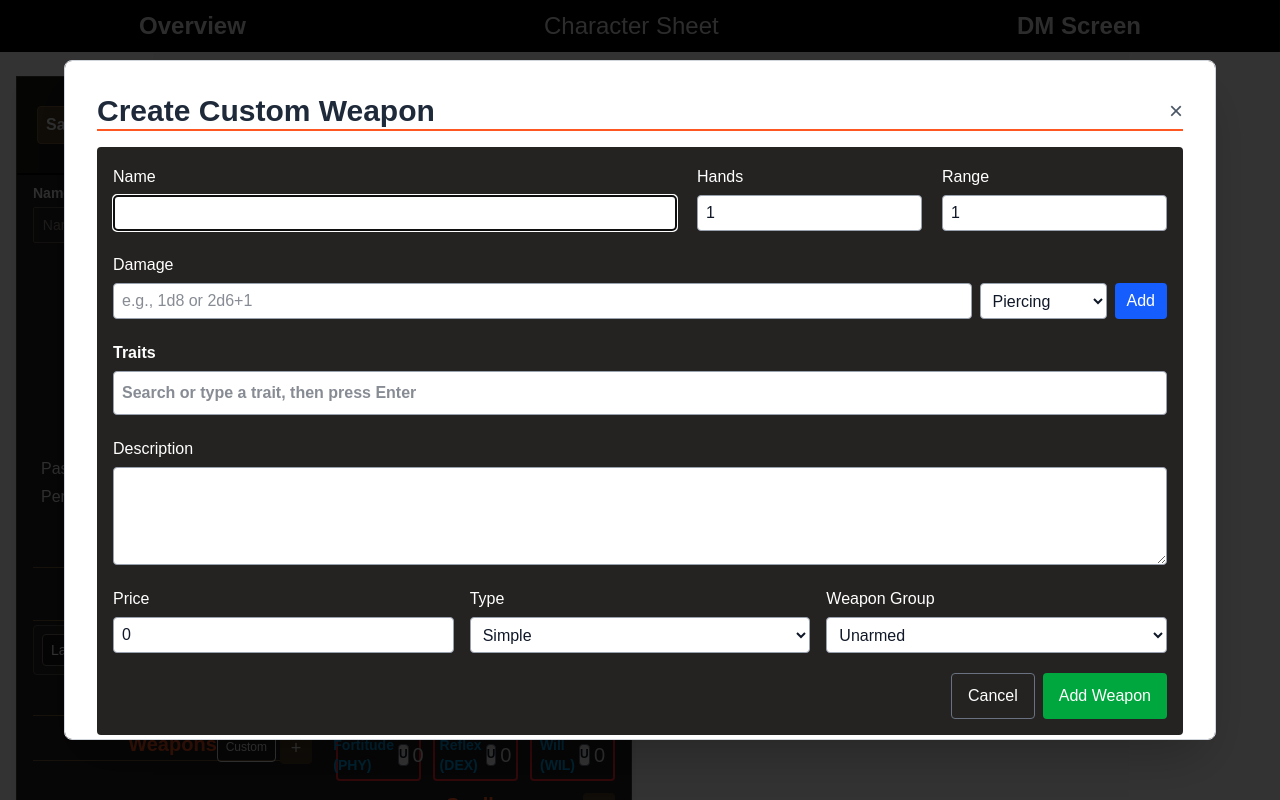
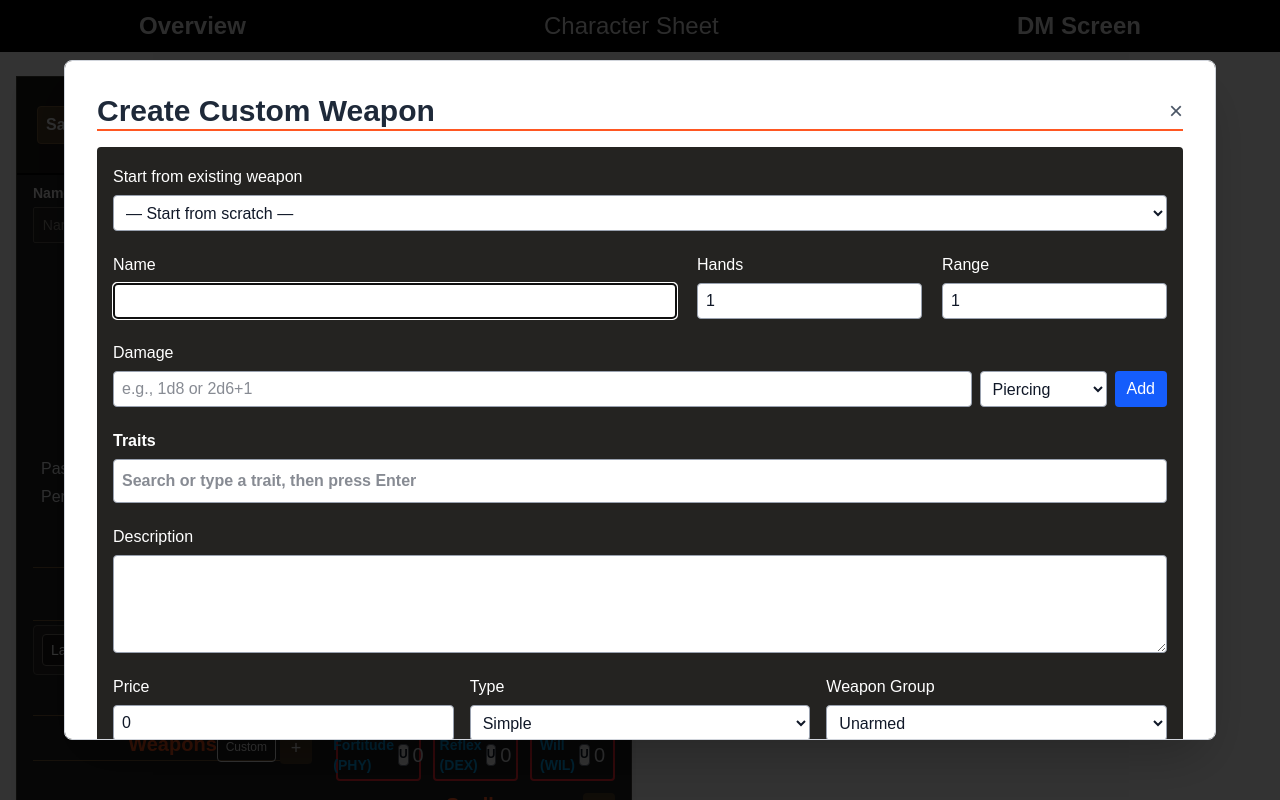
Before and after one commit to Acasez/kastorixv2, a React (Vite) app: page /kastorixv2/DMScreen in a window 1280 px wide. Both pictures are taken after a click on the button "Custom". Shown: the top 800 px of the page. Built offline with nearby package versions, Linux system fonts and the light colour scheme.

Commit message:
Start from weapon to create custom weapons

```diff
--- a/src/components/ModalViews/CustomWeapons/CustomWeaponModal.tsx
+++ b/src/components/ModalViews/CustomWeapons/CustomWeaponModal.tsx
@@ -1,10 +1,11 @@
-import { useState, type FormEvent } from "react";
+import { useMemo, useState, type FormEvent } from "react";
 import { WEAPON_TYPES, WEAPON_GROUPS } from "../../../constants/Weapons";
 import type { Weapon, WeaponGroup, WeaponType } from "../../../types/Weapons";
 import ChoiceModalFrame from "../ChoiceModalFrame";
 import DamageEditor from "./DamageEditor";
 import TraitPicker from "./TraitPicker";
 import { INPUT_CLASS } from "./formBits";
+import weapons from "../../../data/weapons";
 
 type CustomWeaponModalProps = {
   initialWeapon?: Weapon;
@@ -30,6 +31,7 @@ export default function CustomWeaponModal({
   onSave,
 }: CustomWeaponModalProps) {
   const [weapon, setWeapon] = useState(() => initialWeapon ?? EMPTY_WEAPON);
+  const [baseWeaponName, setBaseWeaponName] = useState("");
   const isEditing = Boolean(initialWeapon);
 
   const updateWeapon = (patch: Partial<Weapon>) =>
@@ -38,6 +40,23 @@ export default function CustomWeaponModal({
   const handleSubmit = (event: FormEvent<HTMLFormElement>) => {
     event.preventDefault();
     if (onSave({ ...weapon, name: weapon.name.trim() })) closeModal();
+  };
+
+  const existingWeapons = useMemo(
+    () => [...weapons].sort((a, b) => a.name.localeCompare(b.name)),
+    [],
+  );
+
+  const handleBaseWeaponChange = (name: string) => {
+    setBaseWeaponName(name);
+    if (!name) return; // back to "(start from scratch)"
+    const base = existingWeapons.find((w) => w.name === name);
+    if (!base) return;
+    // Keep the user's name if they've typed one; otherwise adopt the base's name
+    setWeapon((prev) => ({
+      ...base,
+      name: prev.name.trim() ? prev.name : base.name,
+    }));
   };
 
   return (
@@ -49,6 +68,23 @@ export default function CustomWeaponModal({
         className="space-y-5 rounded bg-[#242321] p-4"
         onSubmit={handleSubmit}
       >
+        {!isEditing && (
+          <label className="flex flex-col gap-1 text-white">
+            <span>Start from existing weapon</span>
+            <select
+              value={baseWeaponName}
+              onChange={(e) => handleBaseWeaponChange(e.target.value)}
+              className={INPUT_CLASS}
+            >
+              <option value="">— Start from scratch —</option>
+              {existingWeapons.map((w) => (
+                <option key={w.name} value={w.name}>
+                  {w.name}
+                </option>
+              ))}
+            </select>
+          </label>
+        )}
         <div className="flex flex-row justify-between gap-5">
           <label className="flex min-w-50 w-full flex-col gap-1 text-white">
             <span>Name</span>
--- a/src/components/ModalViews/CustomWeapons/TraitPicker.tsx
+++ b/src/components/ModalViews/CustomWeapons/TraitPicker.tsx
@@ -99,7 +99,7 @@ export default function TraitPicker({ traits, onChange }: TraitPickerProps) {
           <span className="text-sm text-white">{pendingTrait.name} value:</span>
           <input
             autoFocus
-            type="number"
+            type="string"
             value={parameterInput}
             onChange={(e) => setParameterInput(e.target.value)}
             onKeyDown={handleParameterKeyDown}
--- a/src/json/weapon_traits.json
+++ b/src/json/weapon_traits.json
@@ -55,7 +55,7 @@
         "attackPenalty": ""
     },
     {
-        "name": "Deadly (dX)",
+        "name": "Deadly (X)",
         "effect": "Critical hits with this weapon deal an additional X damage. ",
         "specialAction": "",
         "type": "Normal",
```
